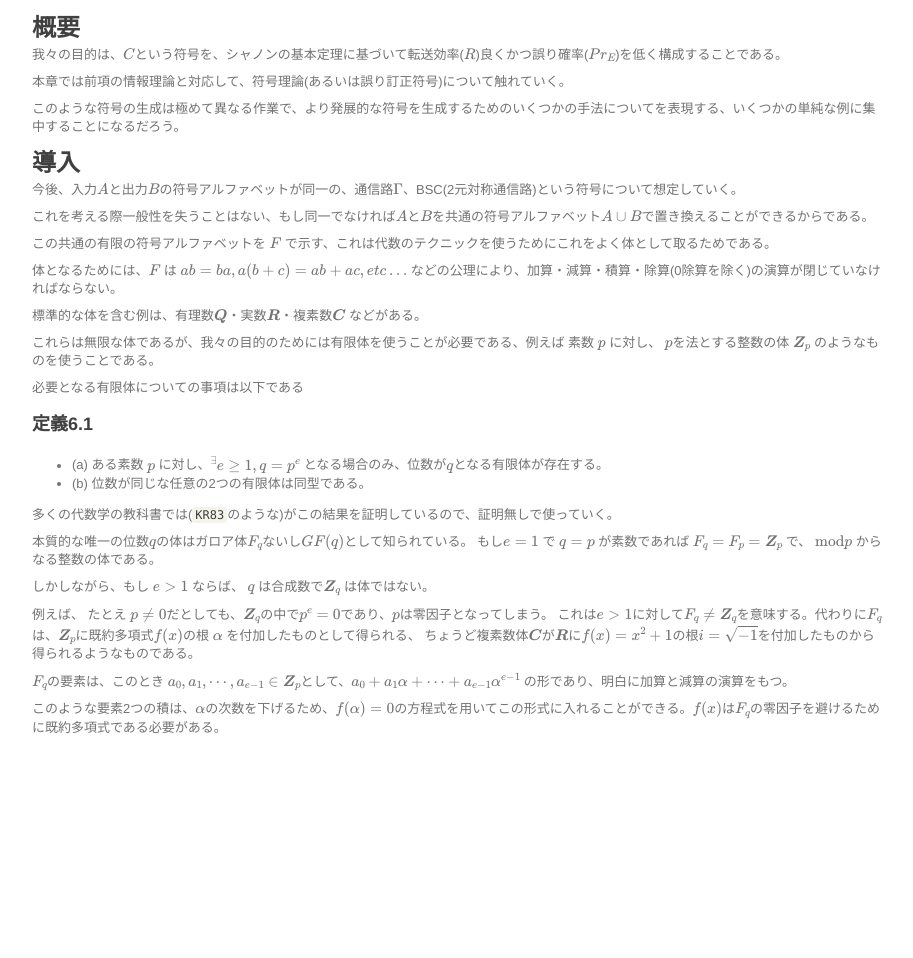
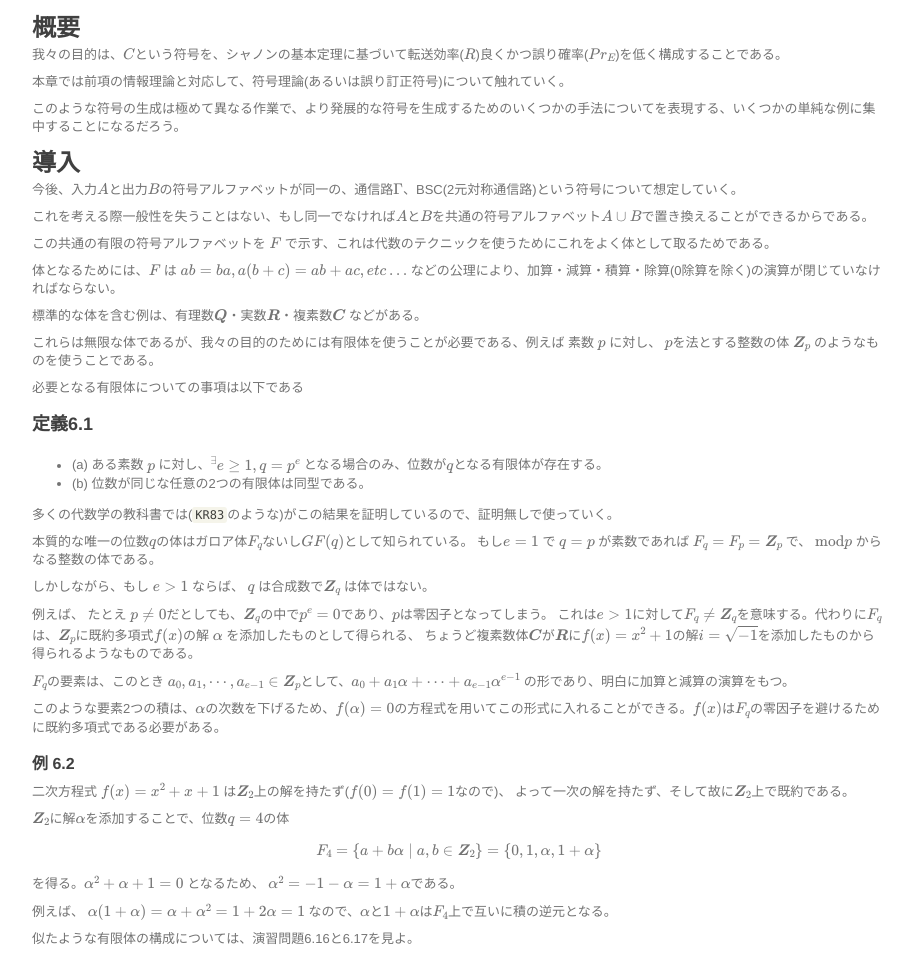
Before and after one commit to MysticDoll/grad-class, a plain HTML site: page intro.html in a window 1280 px wide. Shown: the whole page, without its empty margins (181-1094 px from the left). Before the commit the page ends 800 px from the top, so only its background shows below. Drawn offline with nearby package versions, Linux system fonts and the light colour scheme; some packages are replaced by stand-ins of ours.

Commit message:
Add examples section

```diff
--- a/intro.html
+++ b/intro.html
@@ -169,9 +169,17 @@ sup {
 $\text{mod} p$ からなる整数の体である。</p>
 <p>しかしながら、もし $e &gt; 1$ ならば、 $q$ は合成数で$\boldsymbol{Z}_q$ は体ではない。</p>
 <p>例えば、 たとえ $p \neq 0 $だとしても、$\boldsymbol{Z}_q$の中で$p^e = 0$であり、$p$は零因子となってしまう。
-これは$e &gt; 1$に対して$F_q \neq \boldsymbol{Z}_q$を意味する。代わりに$F_q$は、$\boldsymbol{Z}_p$に既約多項式$f(x)$の根 $\alpha$ を付加したものとして得られる、
-ちょうど複素数体$\boldsymbol{C}$が$\boldsymbol{R}$に$f(x) = x^2 + 1$の根$i = \sqrt{-1}$を付加したものから得られるようなものである。</p>
+これは$e &gt; 1$に対して$F_q \neq \boldsymbol{Z}_q$を意味する。代わりに$F_q$は、$\boldsymbol{Z}_p$に既約多項式$f(x)$の解 $\alpha$ を添加したものとして得られる、
+ちょうど複素数体$\boldsymbol{C}$が$\boldsymbol{R}$に$f(x) = x^2 + 1$の解$i = \sqrt{-1}$を添加したものから得られるようなものである。</p>
 <p>$F_q$の要素は、このとき $a_0, a_1, \cdots , a_{e-1} \in \boldsymbol{Z}_p$として、$a_0 + a_1 \alpha + \cdots + a_{e-1} \alpha^{e-1}$ の形であり、明白に加算と減算の演算をもつ。</p>
 <p>このような要素2つの積は、$\alpha$の次数を下げるため、$f(\alpha) = 0$の方程式を用いてこの形式に入れることができる。$f(x)$は$F_q$の零因子を避けるために既約多項式である必要がある。</p>
+<h4 id="-6-2">例 6.2</h4>
+<p>二次方程式 $f(x) = x^2 + x + 1$ は$\boldsymbol{Z}_2$上の解を持たず($f(0) = f(1) = 1$なので)、
+よって一次の解を持たず、そして故に$\boldsymbol{Z}_2$上で既約である。</p>
+<p>$\boldsymbol{Z}_2$に解$\alpha$を添加することで、位数$q = 4$の体</p>
+<p>$$F_4 = \lbrace a + b\alpha \mid a,b \in \boldsymbol{Z}_2 \rbrace = \lbrace 0, 1, \alpha , 1 + \alpha \rbrace$$</p>
+<p>を得る。$\alpha^2 + \alpha + 1 = 0$ となるため、 $\alpha^2 = -1 - \alpha = 1 + \alpha$である。</p>
+<p>例えば、 $\alpha (1 + \alpha) = \alpha + \alpha^2 = 1 + 2 \alpha = 1$ なので、$\alpha$と$1 + \alpha$は$F_4$上で互いに積の逆元となる。</p>
+<p>似たような有限体の構成については、演習問題6.16と6.17を見よ。</p>
 
 <script type="text/x-mathjax-config"> MathJax.Hub.Config({tex2jax: {inlineMath: [['$','$'], ['\\(','\\)']]}}); </script><script type="text/javascript" src="http://cdn.mathjax.org/mathjax/latest/MathJax.js?config=TeX-AMS-MML_HTMLorMML"> </script></body></html>
```
Also changed, not shown: intro.md (+17 -2 lines).
